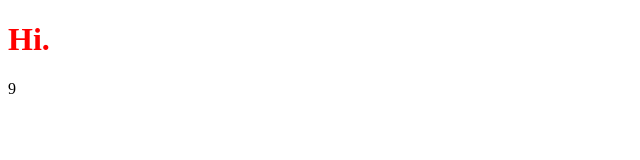
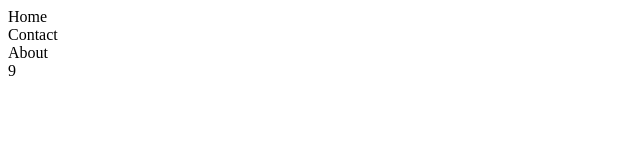
Before and after one commit to Spycrab-db/product-page, a plain HTML site: page index.html in a window 1280 px wide. Shown: the whole page, without its empty margins (0-640 px from the left). Drawn offline with Linux system fonts and the light colour scheme.

Commit message:
Created content for home page

```diff
--- a/index.html
+++ b/index.html
@@ -4,9 +4,20 @@
     <meta charset="UTF-8">
     <meta name="viewport" content="width=device-width, initial-scale=1.0">
     <title>Product Page</title>
+    <link rel="preconnect" href="https://fonts.googleapis.com">
+<link rel="preconnect" href="https://fonts.gstatic.com" crossorigin>
+<link href="https://fonts.googleapis.com/css2?family=Roboto:wght@400;700&display=swap" rel="stylesheet">
+
 </head>
 <body>
-    <h1>Hi.</h1>
+    <nav>
+        <div class="nav-button" id="home-nav">Home</div>
+        <div class="nav-button" id="contact-nav">Contact</div>
+        <div class="nav-button" id="about-nav">About</div>
+    </nav>
+    <div id="content">
+
+    </div>
     <script src="./bundle.js"></script>
 </body>
 </html>
```
